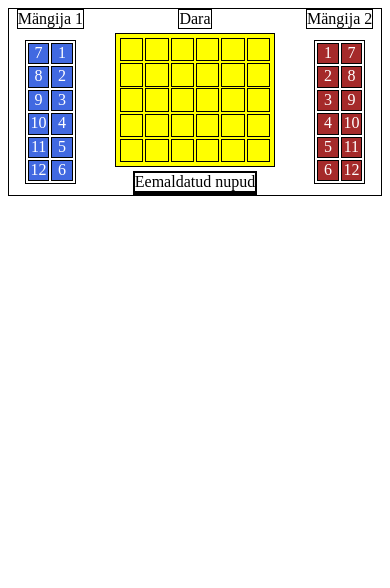
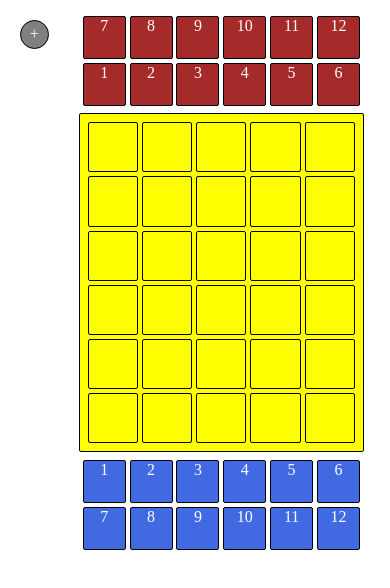
Before and after one commit to karlerikb/css_grid_dara, a plain HTML site: page game.html in a window 390 px wide. Drawn offline with Linux system fonts and the light colour scheme.

Commit message:
media query + very basic styling

```diff
--- a/game.html
+++ b/game.html
@@ -77,10 +77,11 @@
     <div class="gameboardTitle">Dara</div>
     <div class="playerTwoTitle">Mängija 2</div>
 
-    <div class="removedPiecesContainer">
-      <div class="removedPieces"></div>
-      <div class="removedPiecesTitle">Eemaldatud nupud</div>
+    <div class="hintsContainer">
+      Kirjeldus Lorem ipsum dolor sit amet consectetur adipisicing elit. Dolores repudiandae incidunt reiciendis atque eius sapiente laborum possimus soluta nostrum autem labore ut in doloremque quo deserunt reprehenderit vel sunt maiores totam, ipsam repellat? Voluptatibus mollitia optio aliquid qui asperiores aperiam eligendi nisi, voluptatum quia rerum dolores iste autem odit magnam!
     </div>
+
+    <div class="sidemenu"><span class="icon">+</span></div>
   </div>
 </body>
 </html>
--- a/style.css
+++ b/style.css
@@ -1,33 +1,34 @@
-.gameContainer, .piecesContainer, .gameboard, .removedPiecesContainer {
+.gameContainer, .piecesContainer, .gameboard {
   display: grid;
 }
 
 .gameContainer {
+  margin-top: 1vw;
+  /* border: 1px solid black; */
   grid-template-columns: 2fr 5fr 2fr;
   grid-template-rows: repeat(3, min-content);
   grid-template-areas:
-    "playerOneTitle   gameTitle               playerTwoTitle "
-    "playerOnePieces  gameboard               playerTwoPieces"
-    "playerOnePieces  removedPiecesContainer  playerTwoPieces"
+    "playerOneTitle    gameTitle        playerTwoTitle "
+    "playerOnePieces   gameboard        playerTwoPieces"
+    "playerOnePieces   hintsContainer   playerTwoPieces"
   ;
-}
-
-.removedPiecesContainer {
-  grid-template-columns: 1fr;
-  grid-template-rows: repeat(2, min-content);
-  grid-template-areas:
-    "removedPiecesTitle"
-    "removedPieces"
-  ;
+  justify-items: center;
+  align-items: center;
 }
 
 .piecesContainer {
+  margin: 1vw 0;
+  /* border: 1px solid black; */
+  border-radius: 2px;
+  padding: .5vw;
   grid-template-columns: repeat(2, min-content);
   grid-template-rows: repeat(6, min-content);
-  grid-auto-flow: column;
+  grid-gap: .5vw;
+  align-self: start;
 }
 
 .piecesContainer.playerOne {
+  grid-area: playerOnePieces;
   grid-template-areas:
     "p1_7   p1_1"
     "p1_8   p1_2"
@@ -39,6 +40,7 @@
 }
 
 .piecesContainer.playerTwo {
+  grid-area: playerTwoPieces;
   grid-template-areas:
     "p2_1  p2_7 "
     "p2_2  p2_8 "
@@ -49,9 +51,30 @@
   ;
 }
 
+.piecesContainer.playerOne > .piece { background: royalblue; }
+.piecesContainer.playerTwo > .piece { background: brown; }
+
+.piecesContainer .piece {
+  height: 6vw;
+  width: 6vw;
+  text-align: center;
+  color: white;
+}
+
+.piece {
+  border: 1px solid black;
+  border-radius: 2px;
+}
+
 .gameboard {
-  grid-template-columns: repeat(6, 6vw);
-  grid-template-rows: repeat(5, 6vw);
+  margin: 1vw 0;
+  border: 1px solid black;
+  border-radius: 2px;
+  padding: 1vw;
+  grid-area: gameboard;
+  grid-gap: .5vw;
+  grid-template-columns: repeat(6, 7vw);
+  grid-template-rows: repeat(5, 7vw);
   grid-template-areas:
     "a11 a12 a13 a14 a15 a16"
     "a21 a22 a23 a24 a25 a26"
@@ -59,6 +82,14 @@
     "a41 a42 a43 a44 a45 a46"
     "a51 a52 a53 a54 a55 a56"
   ;
+  background: yellow;
+}
+
+.hintsContainer {
+  /* border: 1px solid black; */
+  border-radius: 2px;
+  padding: 1vw;
+  text-align: center;
 }
 
 #p1_1 { grid-area: p1_1; }
@@ -90,45 +121,8 @@
 .playerOneTitle { grid-area: playerOneTitle; }
 .playerTwoTitle { grid-area: playerTwoTitle; }
 .gameboardTitle { grid-area: gameTitle; }
-.playerOne.piecesContainer { grid-area: playerOnePieces; }
-.playerTwo.piecesContainer { grid-area: playerTwoPieces; }
-.gameboard { grid-area: gameboard; }
-.removedPiecesContainer { grid-area: removedPiecesContainer; }
+.hintsContainer { grid-area: hintsContainer }
 
-.removedPieces { grid-area: removedPieces; }
-.removedPiecesTitle { grid-area: removedPiecesTitle; }
-
-
-.gameContainer {
-  justify-items: center;
-  align-items: center;
-}
-
-.piecesContainer {
-  padding: .5vw;
-  grid-gap: .5vw;
-}
-
-.gameboard {
-  margin: 1vw;
-  padding: 1vw;
-  grid-gap: .5vw;
-  background: yellow;
-}
-.piecesContainer .piece {
-  height: 5vw;
-  width: 5vw;
-  text-align: center;
-  color: white;
-}
-
-.playerOne > .piece {
-  background: royalblue;
-}
-
-.playerTwo > .piece {
-  background: brown;
-}
 
 .playerOneTitle, .playerTwoTitle, .gameboardTitle, .removedPiecesTitle {
   text-align: center;
@@ -138,11 +132,88 @@
   cursor: pointer;
 }
 
+.sidemenu { display: none; }
 
 
+@media screen and (orientation: portrait) {
+  .gameContainer {
+    grid-template-columns: minmax(min-content, max-content) 1fr;
+    grid-template-rows: repeat(7, min-content);
+    grid-template-areas:
+      "sidemenu playerTwoTitle"
+      "sidemenu playerTwoPieces"
+      "sidemenu gameTitle"
+      "sidemenu gameboard"
+      "sidemenu playerOneTitle"
+      "sidemenu playerOnePieces"
+      "sidemenu hintsContainer"
+    ;
+    /* justify-items: left; */
+  }
 
+  .piecesContainer {
+    padding: 1vw;
+    grid-template-columns: repeat(6, min-content);
+    grid-template-rows: repeat(2, min-content);
+    grid-gap: 1vw;
+  }
 
-.gameContainer, .playerOneTitle, .playerTwoTitle, .gameboardTitle,
-.piecesContainer, .gameboard, .removedPiecesContainer, .removedPiecesTitle, .removedPieces, .piece {
-  border: 1px solid black;
+  .piecesContainer.playerTwo {
+    grid-template-areas:
+      "p2_7   p2_8   p2_9  p2_10  p2_11  p2_12"
+      "p2_1   p2_2   p2_3  p2_4   p2_5   p2_6 "
+    ;
+  }
+
+  .piecesContainer.playerOne {
+    grid-template-areas:
+      "p1_1   p1_2   p1_3  p1_4   p1_5   p1_6 "
+      "p1_7   p1_8   p1_9  p1_10  p1_11  p1_12"
+    ;
+  }
+
+  .piecesContainer .piece {
+    width: 10.5vw;
+    height: 10.5vw;
+  }
+
+  .gameboard {
+    margin: 0;
+    padding: 2vw;
+    grid-template-columns: repeat(5, 12.9vw);
+    grid-template-rows: repeat(6, 12.9vw);
+    grid-template-areas:
+      "a16 a26 a36 a46 a56"
+      "a15 a25 a35 a45 a55"
+      "a14 a24 a34 a44 a54"
+      "a13 a23 a33 a43 a53"
+      "a12 a22 a32 a42 a52"
+      "a11 a21 a31 a41 a51"
+    ;
+    grid-gap: 1vw;
+  }
+
+  .playerOneTitle, .playerTwoTitle, .gameboardTitle, .hintsContainer {
+    display: none;
+  }
+
+  .sidemenu {
+    margin: 3vw;
+    border: 1px solid black;
+    border-radius: 50%;
+    width: 7vw;
+    height: 7vw;
+    grid-area: sidemenu;
+    background: gray;
+    align-self: start;
+    justify-self: center;
+    display: grid;
+    cursor: pointer;
+  }
+
+  .sidemenu > .icon {
+    color: white;
+    align-self: center;
+    justify-self: center;
+  }
 }
```
